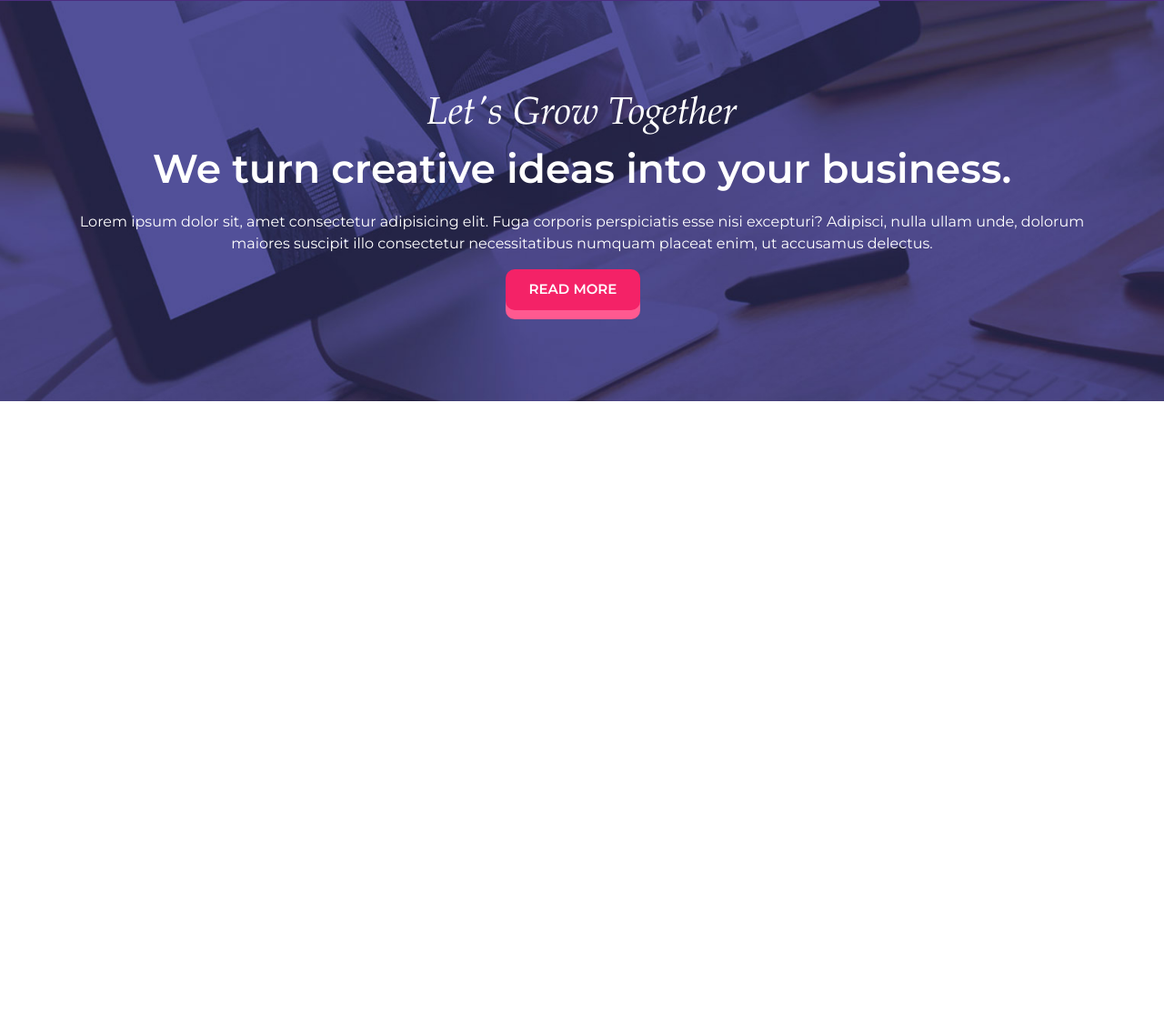
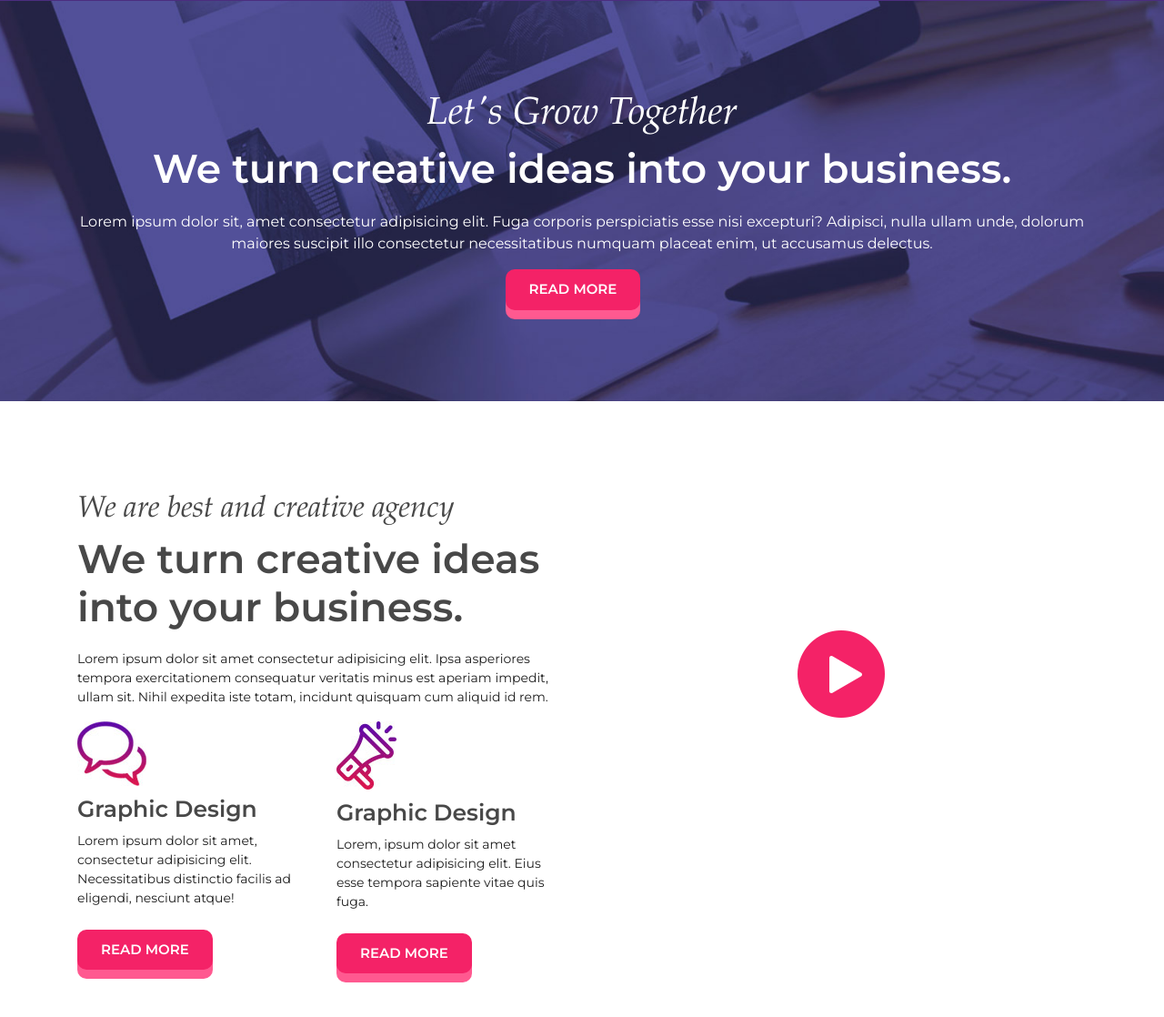
Before and after one commit to KalininMaksim/BlueRex-site, a plain HTML site: page index.html in a window 1280 px wide. Shown: the part 2241-3359 px from the top of the page at 91% size. Before the commit the page ends 2682 px from the top, so only its background shows below. Drawn offline with Linux system fonts and the light colour scheme.

Commit message:
our_client

```diff
--- a/css/style.css
+++ b/css/style.css
@@ -199,7 +199,43 @@ h4 {
 	color: #fff;
 }
 
+/*================== section-design ==================*/
 
+.section-design h3,
+.section-design h4 {
+	color: #484848;
+}
+
+.section-design h3 {
+	font-size: 33px;
+}
+
+.section-design h2 {
+	font-size: 25px;
+	font-weight: 600;
+	color: #484848;
+	margin: 10px 0;
+}
+
+.section-design p {
+	font-size: 14px;
+}
+
+.vidio-block {
+	position: relative;
+	border-radius: 10px;
+}
+
+#videoPlayBtn {
+	display: block;
+	width: 100%;
+	height: 100%;
+	z-index: 10;
+	position: absolute;
+	top: 0;
+	cursor: pointer;
+	background: url(../img/play_buttton.png) center no-repeat;
+}
 
 /*========== media ============*/
 
--- a/index.html
+++ b/index.html
@@ -182,12 +182,59 @@
           <p>Lorem ipsum dolor sit, amet consectetur adipisicing elit. Fuga corporis perspiciatis esse nisi excepturi?
             Adipisci, nulla ullam unde, dolorum maiores suscipit illo consectetur necessitatibus numquam placeat enim,
             ut accusamus delectus.</p>
-          <button class="btn btn-pink btn-shadow">Read more</button>
+          <span><a href="#" class="btn btn-pink btn-shadow">Read more</a></span>
         </div>
       </div>
     </div>
   </section>
   <!-- /.section-lets text-center -->
+
+  <section class="section-design">
+    <div class="container">
+      <div class="row">
+        <div class="col-lg-6">
+          <h3>We are best and creative agency</h3>
+          <h4>We turn creative ideas
+            into your business.</h4>
+          <p>Lorem ipsum dolor sit amet consectetur adipisicing elit. Ipsa asperiores tempora exercitationem consequatur
+            veritatis minus est aperiam impedit, ullam sit. Nihil expedita iste totam, incidunt quisquam cum aliquid id
+            rem.</p>
+          <div class="row">
+            <div class="col-md-6 mb-3">
+              <img src="./img/coments.jpg" alt="coments">
+              <h2>Graphic Design</h2>
+              <p class="mb-4">Lorem ipsum dolor sit amet, consectetur adipisicing elit. Necessitatibus distinctio
+                facilis ad eligendi, nesciunt atque!</p>
+              <span><a href="#" class="btn btn-pink btn-shadow">Read more</a></span>
+
+            </div>
+
+            <!-- /.col-md-6 -->
+            <div class="col-md-6 mb-3">
+              <img src="./img/color_bullhorn.jpg" alt="color_bullhorn">
+              <h2>Graphic Design</h2>
+              <p class="mb-4">Lorem, ipsum dolor sit amet consectetur adipisicing elit. Eius esse tempora sapiente vitae
+                quis fuga.</p>
+              <span><a href="#" class="btn btn-pink btn-shadow">Read more</a></span>
+            </div>
+            <!-- /.col-md-6 -->
+          </div>
+          <!-- /.row -->
+        </div>
+
+        <div class="col-lg-6">
+
+
+
+          <div class="video-wrapper vidio-block embed-responsive embed-responsive-16by9 mt-5">
+            <div id="player"></div>
+            <div id="videoPlayBtn"></div>
+          </div>
+
+          <!-- /.col-lg-6 -->
+        </div>
+  </section>
+  <!-- /.section-design -->
 
   <script src="./js/jquery-3.4.1.slim.min.js"></script>
   <script src="./js/popper.min.js"></script>
--- a/js/main.js
+++ b/js/main.js
@@ -0,0 +1,46 @@
+// https://youtu.be/Zjt1Kcq_a-A
+
+var tag = document.createElement('script');
+
+tag.src = "https://www.youtube.com/iframe_api";
+var scriptTag = document.getElementsByTagName('script')[0];
+
+scriptTag.appendChild(tag)
+
+
+function onYouTubeIframeAPIReady() {
+    var iStatus;
+
+    oPlayer = new YT.Player('player', {
+        height: '480',
+        width: '853',
+        playerVars: { 'autoplay': 0, 'controls': 0, 'loop': 1, 'showinfo': 0, 'rel': 1, 'modestbranding': 0 },
+        videoId: 'Zjt1Kcq_a-A',
+        events: {
+            'onStateChange': onPlayerStateChange
+        }
+    });
+
+    var $playButton = $('#videoPlayBtn');
+    $playButton.on("click", function () {
+        if (iStatus == YT.PlayerState.PLAYING) {
+            $playButton.show();
+            oPlayer.pauseVideo();
+            iStatus = YT.PlayerState.PAUSED;
+        } else {
+            oPlayer.playVideo();
+            iStatus = YT.PlayerState.PLAYING;
+            $playButton.hide();
+        }
+    });
+
+    function onPlayerStateChange(event) {
+        if (event.data == YT.PlayerState.PAUSED) {
+            $playButton.show();
+            iStatus = YT.PlayerState.PAUSED;
+        } else if (event.data == YT.PlayerState.PLAYING) {
+            iStatus = YT.PlayerState.PLAYING;
+            $playButton.hide();
+        }
+    }
+}
```
Also changed, not shown: img/color_bullhorn.jpg (added), img/coments.jpg (added), img/play_buttton.png (added).
